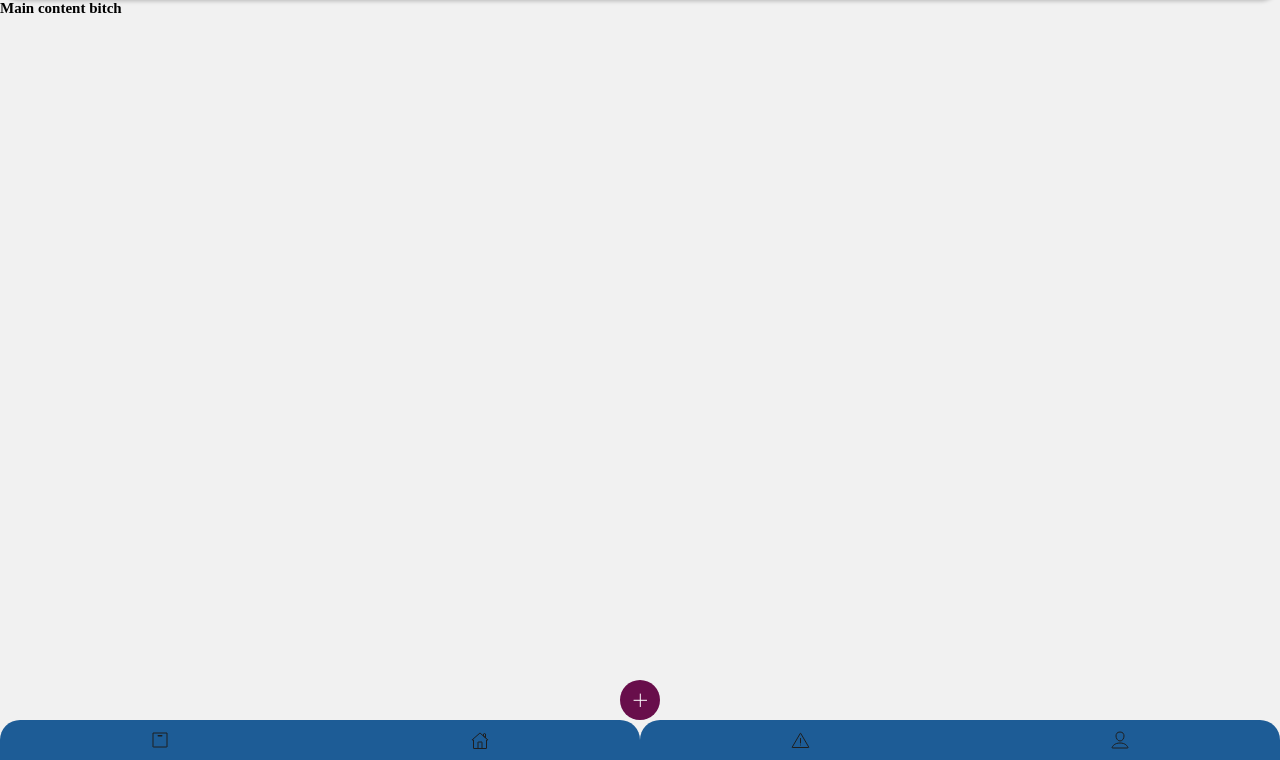
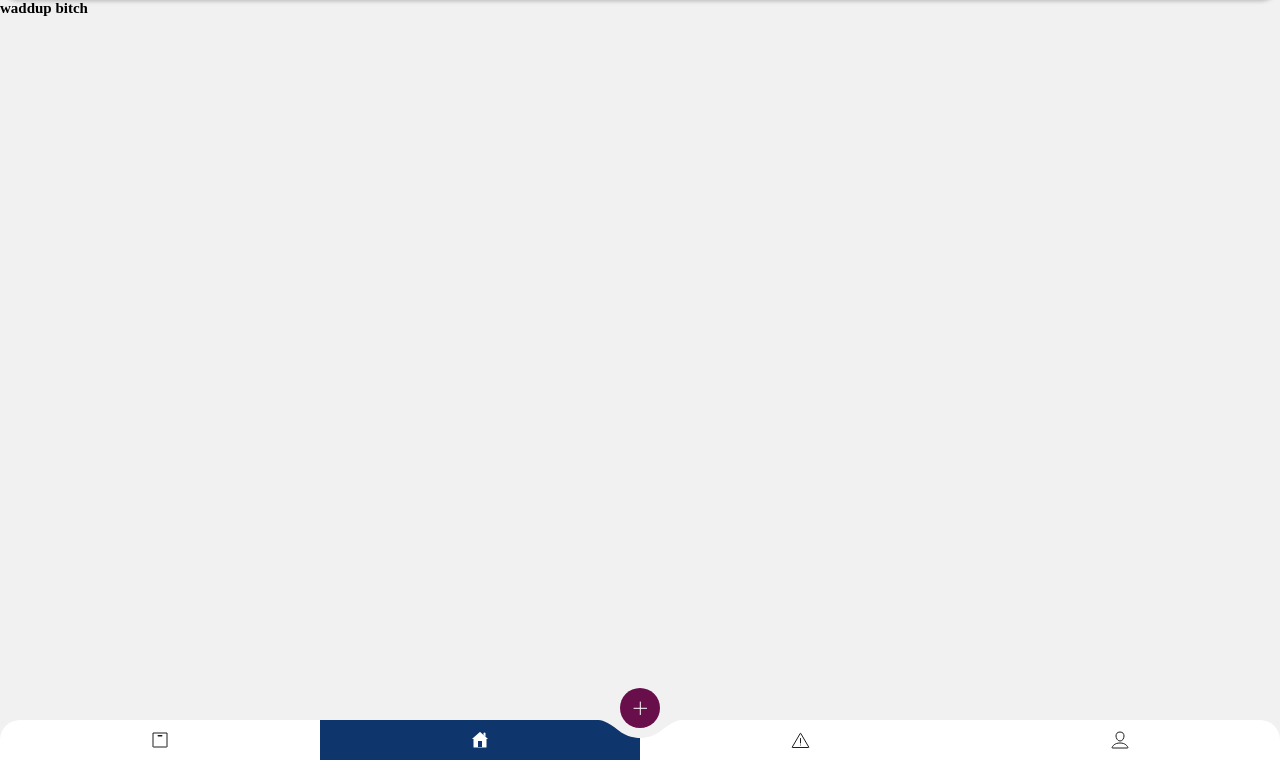
Before and after one commit to romyjkk/escape-manager, a Flask app: page / in a window 1280 px wide. Shown: the part 40-800 px from the top of the page. Run offline with Flask 3, Linux system fonts and the light colour scheme.

Commit message:
template inheritance + issues route

```diff
--- a/app.py
+++ b/app.py
@@ -2,15 +2,15 @@ from flask import Flask, render_template, jsonify
 import json
 app = Flask(__name__)
 
-# issues home page, user can pick a room
-@app.route('/issues_home')
-def issues_home():
-    return render_template('issuesHome.html')
-
 # issue page, user can see issues for a specific room
+@app.route('/issues', defaults={'room_id': None})
 @app.route('/issues/<room_id>')
 def issues(room_id):
-    return render_template('issues.html', room_id=room_id)
+    if (room_id):
+        return render_template('issues.html', room_id=room_id)
+    else:
+        return render_template('issuesHome.html')
+
 
 # load issues
 @app.route('/get_issues')
--- a/static/css/components/_buttons.scss
+++ b/static/css/components/_buttons.scss
@@ -1,6 +1,12 @@
 @use "../abstracts/variables" as *;
 
+button {
+  cursor: pointer;
+}
+
 #createIssue {
+  position: absolute;
+  bottom: 3.2rem;
   display: flex;
   align-items: center;
   justify-content: center;
@@ -8,4 +14,5 @@
   width: 4rem;
   height: 4rem;
   border-radius: 3rem;
+  z-index: 1;
 }
--- a/static/css/components/_footer.scss
+++ b/static/css/components/_footer.scss
@@ -16,7 +16,7 @@ footer {
     justify-content: space-between;
     width: 100%;
     a {
-      background-color: var(--secundaryBackgroundColor500);
+      background-color: var(--tertiaryBackgroundColor);
       display: flex;
       justify-content: center;
       align-items: center;
@@ -26,10 +26,20 @@ footer {
         border-radius: 2rem 0 0 0;
       }
       &:nth-of-type(2) {
-        border-radius: 0 2rem 0 0;
+        position: relative;
+        #homeImgMaskLeft {
+          position: absolute;
+          top: 0;
+          right: 0;
+        }
       }
       &:nth-of-type(3) {
-        border-radius: 2rem 0 0 0;
+        position: relative;
+        #homeImgMaskRight {
+          position: absolute;
+          top: 0;
+          left: 0;
+        }
       }
       &:last-of-type {
         border-radius: 0 2rem 0 0;
--- a/static/css/styles.css
+++ b/static/css/styles.css
@@ -70,7 +70,13 @@ h1 {
   font-weight: 500;
 }
 
+button {
+  cursor: pointer;
+}
+
 #createIssue {
+  position: absolute;
+  bottom: 3.2rem;
   display: flex;
   align-items: center;
   justify-content: center;
@@ -78,6 +84,7 @@ h1 {
   width: 4rem;
   height: 4rem;
   border-radius: 3rem;
+  z-index: 1;
 }
 
 header {
@@ -121,7 +128,7 @@ footer nav {
   width: 100%;
 }
 footer nav a {
-  background-color: var(--secundaryBackgroundColor500);
+  background-color: var(--tertiaryBackgroundColor);
   display: flex;
   justify-content: center;
   align-items: center;
@@ -132,10 +139,20 @@ footer nav a:first-of-type {
   border-radius: 2rem 0 0 0;
 }
 footer nav a:nth-of-type(2) {
-  border-radius: 0 2rem 0 0;
+  position: relative;
+}
+footer nav a:nth-of-type(2) #homeImgMaskLeft {
+  position: absolute;
+  top: 0;
+  right: 0;
 }
 footer nav a:nth-of-type(3) {
-  border-radius: 2rem 0 0 0;
+  position: relative;
+}
+footer nav a:nth-of-type(3) #homeImgMaskRight {
+  position: absolute;
+  top: 0;
+  left: 0;
 }
 footer nav a:last-of-type {
   border-radius: 0 2rem 0 0;
--- a/static/js/index.js
+++ b/static/js/index.js
@@ -1,42 +1,3 @@
-// const activityButton = document.getElementById("activityButton");
-// activityButton.addEventListener("click", () => {
-//   console.log("Activity button clicked");
-// });
-
-class Navigation {
-  constructor() {
-    this.inventoryNavItem = document.getElementById("inventory");
-    this.inventoryNavImg = document.getElementById("inventoryImg");
-
-    this.homeNavItem = document.getElementById("home");
-    this.homeNavImg = document.getElementById("homeImg");
-
-    this.issuesNavItem = document.getElementById("issues");
-    this.issuesNavImg = document.getElementById("issuesImg");
-
-    this.profileNavItem = document.getElementById("profile");
-    this.profileNavImg = document.getElementById("profileImg");
-
-    this.url = window.location.href;
-
-    this.checkUrl();
-  }
-  checkUrl() {
-    if (url.includes("/issues")) {
-      issuesNavItem.classList.add("navigationItemActive");
-      issuesNavImg.src = "../static/img/icons/issuesFilled.svg";
-    } else if (url.includes("/inventory")) {
-      inventoryNavItem.classList.add("navigationItemActive");
-      inventoryNavImg.src = "../static/img/icons/inventoryFilled.svg";
-    } else if (url.includes("/profile")) {
-      profileNavItem.classList.add("navigationItemActive");
-      profileNavImg.src = "../static/img/icons/profileFilled.svg";
-    } else if (url.includes("/")) {
-      homeNavItem.classList.add("navigationItemActive");
-      homeNavImg.src = "../static/img/icons/homeFilled.svg";
-    }
-  }
-}
 // calls get function to get data from an endpoint, API (python). inventory function is put in a variable and logged to the console
 // $(document).ready(function () {
 //   console.log("hello world");
--- a/static/js/issuesHome.js
+++ b/static/js/issuesHome.js
@@ -1,5 +1,3 @@
-import { Navigation } from "index.js";
-
 $(document).ready(function () {
   fetchRoomConfig();
   function fetchRoomConfig() {
--- /dev/null
+++ b/static/js/template.js
@@ -0,0 +1,48 @@
+// contains code used on every page
+
+const activityButton = document.getElementById("activityButton");
+activityButton.addEventListener("click", () => {
+  console.log("Activity button clicked");
+});
+
+const createIssueButton = document.getElementById("createIssue");
+createIssueButton.addEventListener("click", () => {
+  console.log("Create new issue");
+});
+
+class Navigation {
+  constructor() {
+    this.inventoryNavItem = document.getElementById("inventory");
+    this.inventoryNavImg = document.getElementById("inventoryImg");
+
+    this.homeNavItem = document.getElementById("home");
+    this.homeNavImg = document.getElementById("homeImg");
+
+    this.issuesNavItem = document.getElementById("issues");
+    this.issuesNavImg = document.getElementById("issuesImg");
+
+    this.profileNavItem = document.getElementById("profile");
+    this.profileNavImg = document.getElementById("profileImg");
+
+    this.url = window.location.href;
+
+    this.checkUrl();
+  }
+  checkUrl() {
+    if (this.url.includes("/issues")) {
+      this.issuesNavItem.classList.add("navigationItemActive");
+      this.issuesNavImg.src = "../static/img/icons/issuesFilled.svg";
+    } else if (this.url.includes("/inventory")) {
+      this.inventoryNavItem.classList.add("navigationItemActive");
+      this.inventoryNavImg.src = "../static/img/icons/inventoryFilled.svg";
+    } else if (this.url.includes("/profile")) {
+      this.profileNavItem.classList.add("navigationItemActive");
+      this.profileNavImg.src = "../static/img/icons/profileFilled.svg";
+    } else if (this.url.includes("/")) {
+      this.homeNavItem.classList.add("navigationItemActive");
+      this.homeNavImg.src = "../static/img/icons/homeFilled.svg";
+    }
+  }
+}
+
+let navigation = new Navigation();
--- a/templates/index.html
+++ b/templates/index.html
@@ -1,52 +1,12 @@
-<!DOCTYPE html>
-<html lang="en">
-<head>
-    <meta charset="UTF-8">
-    <meta name="viewport" content="width=device-width, initial-scale=1.0">
-    <title>Prototype</title>
-    <script src="https://code.jquery.com/jquery-3.6.0.min.js"></script>
-    <link rel="stylesheet" href="../static/css/styles.css">
-    <link rel="stylesheet" href="../static/fonts/fonts.css">
-</head>
-<body>
-    <header>
-        <ul>
-            <li>
-                <h1>Dashboard</h1>
-            </li>
-            <li>
-                <button id="activityButton">
-                    <img src="../static/img/icons/activityBell.svg">
-                </button>
-            </li>
-        </ul>
-    </header>
-
-    <main>
-        <h2>Main content bitch</h2>
-    </main>
-
-    <footer>
-        <button id="createIssue">
-            <img src="../static/img/icons/plus.svg">
-        </button>
-        <nav>
-            <a id="inventory" href="inventory_home">
-                    <img id="inventoryImg" src="../static/img/icons/inventoryHollow.svg">
-            </a>
-            <a id="home" href="/">
-                <img id="homeImg" src="../static/img/icons/homeHollow.svg">
-            </a>
-            <a id="issues" href="issues_home">
-                <img id="issuesImg" src="../static/img/icons/issuesHollow.svg">
-            </a>
-            <a id="profile" href="profile">
-                <img id="profileImg" src="../static/img/icons/accountHollow.svg">
-            </a>
-        </nav>
-    </footer>
-</body>
+{% extends "template.html" %}
 
 
-    <script src="{{ url_for('static', filename='js/index.js') }}"></script>
-</html>
+    {% block content %}
+        <main>
+            <h2>waddup bitch</h2>
+        </main>
+    {% endblock %}
+
+    {% block scripts %}
+        <script src="{{ url_for('static', filename='js/index.js') }}"></script>
+    {% endblock %}
--- /dev/null
+++ b/templates/template.html
@@ -0,0 +1,56 @@
+<!-- every html page will extend this page -->
+
+<!DOCTYPE html>
+<html lang="en">
+<head>
+    <meta charset="UTF-8">
+    <meta name="viewport" content="width=device-width, initial-scale=1.0">
+    <title>Escape Manager</title>
+    <script src="https://code.jquery.com/jquery-3.6.0.min.js"></script>
+    <link rel="stylesheet" href="../static/css/styles.css">
+    <link rel="stylesheet" href="../static/fonts/fonts.css">
+</head>
+<body>
+
+    <header>
+        <ul>
+            <li>
+                <h1>Dashboard</h1>
+            </li>
+            <li>
+                <button id="activityButton">
+                    <img src="../static/img/icons/activityBell.svg">
+                </button>
+            </li>
+        </ul>
+    </header>
+
+    {% block content %}{% endblock %}
+
+    <footer>
+        <button id="createIssue">
+            <img src="../static/img/icons/plus.svg">
+        </button>
+        <nav>
+            <a id="inventory" href="inventory_home">
+                    <img id="inventoryImg" src="../static/img/icons/inventoryHollow.svg">
+            </a>
+            <a id="home" href="/">
+                <img id="homeImgMaskLeft" src="../static/img/navMaskLeft.svg">
+                <img id="homeImg" src="../static/img/icons/homeHollow.svg">
+            </a>
+            <a id="issues" href="issues">
+                <img id="homeImgMaskRight" src="../static/img/navMaskRight.svg">
+                <img id="issuesImg" src="../static/img/icons/issuesHollow.svg">
+            </a>
+            <a id="profile" href="profile">
+                <img id="profileImg" src="../static/img/icons/accountHollow.svg">
+            </a>
+        </nav>
+    </footer>
+
+    {% block scripts %}{% endblock %}
+
+    <script src="{{ url_for('static', filename='js/template.js') }}"></script>
+</body>
+</html>
```
Also changed, not shown: templates/issuesHome.html (+6 -32 lines), static/img/navMaskLeft.svg (added), static/img/navMaskRight.svg (added), 1 other file.
